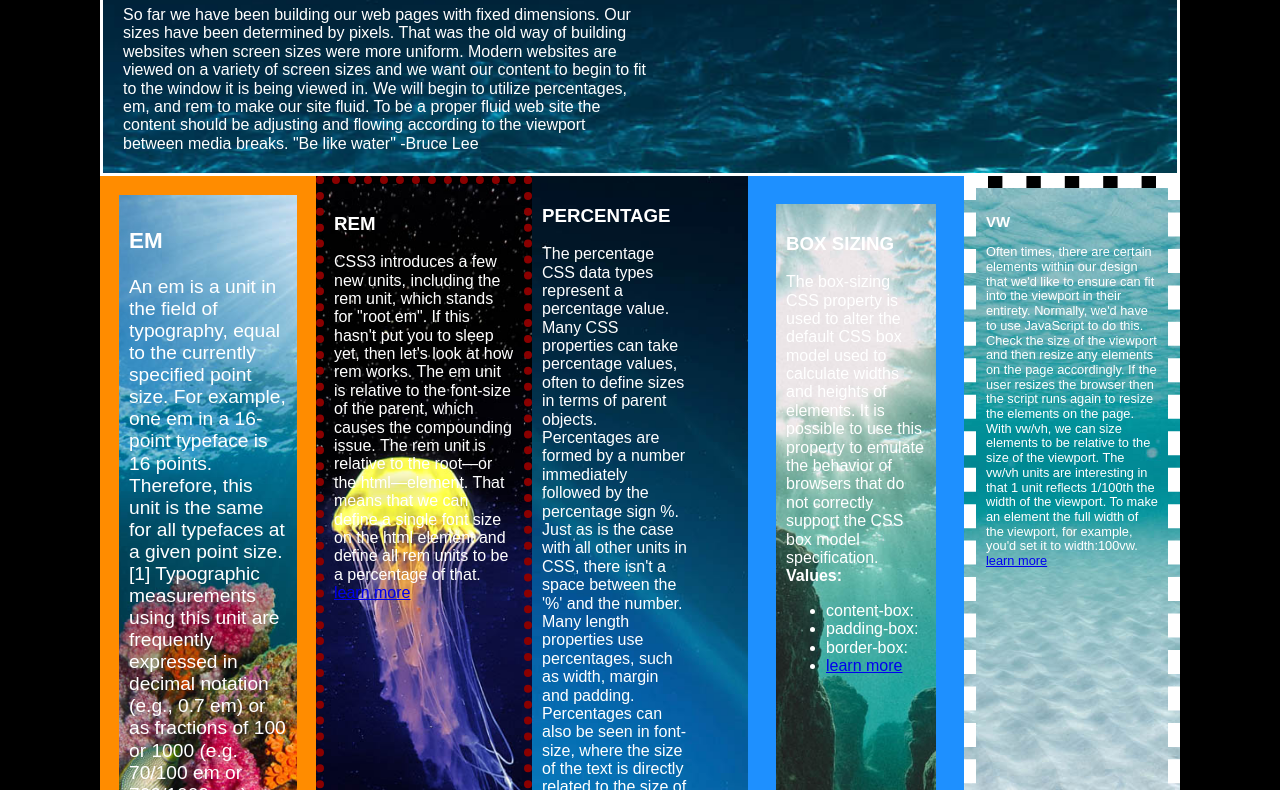
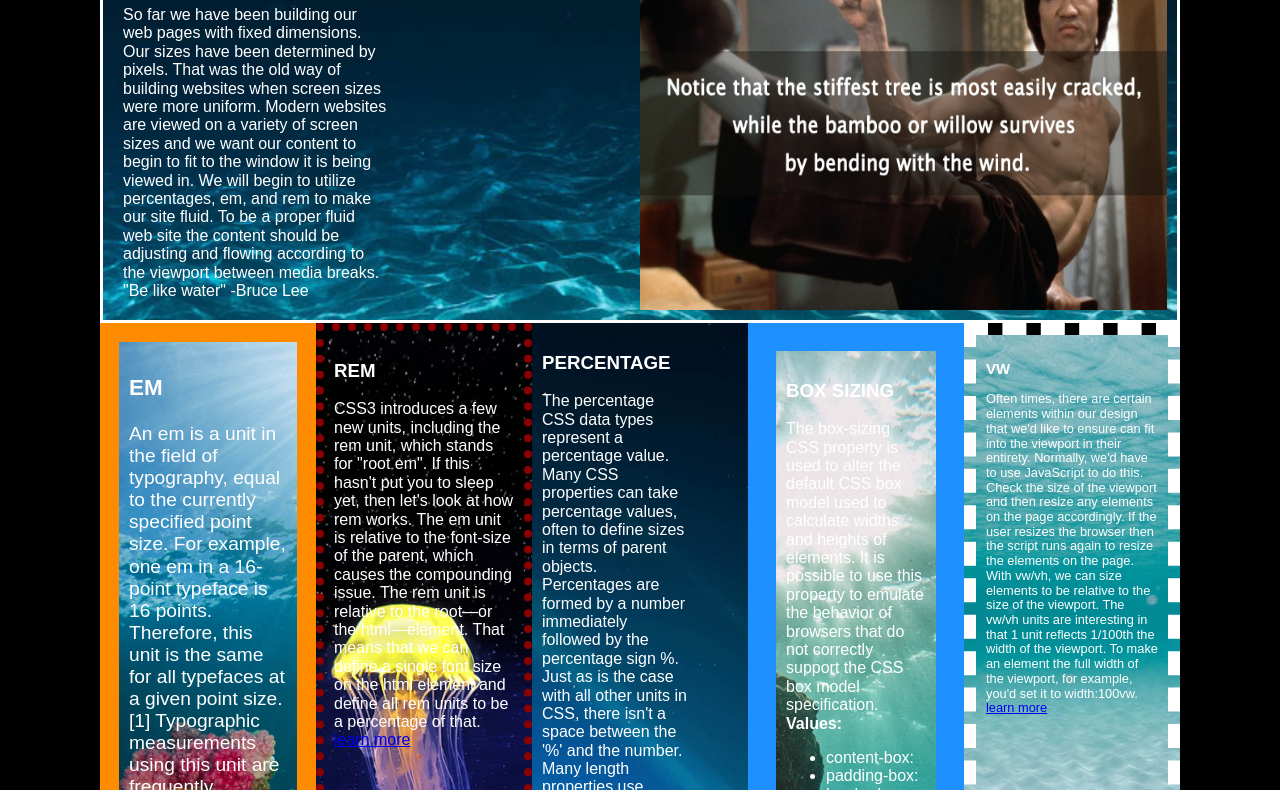
Before and after one commit to Aewilliams5/graph130, a plain HTML site: page pages/fluid.html in a window 1280 px wide. Shown: the part 225-1015 px from the top of the page. Drawn offline with nearby package versions, Linux system fonts and the light colour scheme.

Commit message:
bruce lee

```diff
--- a/pages/fluid.html
+++ b/pages/fluid.html
@@ -45,13 +45,16 @@
 </header>
 <main>
     <article>
-        <section class="hero">
+        <section class="hero pure-g">
+            <div class="pure-u-1-2">
               <h1>Fluid Dimensions Experiment</h1>
                 <p>
                     So far we have been building our web pages with fixed dimensions. Our sizes have been determined by pixels. That was the old way of building websites when screen sizes were more uniform. Modern websites are viewed on a variety of screen sizes and we want our content to begin to fit to the window it is being viewed in. We will begin to utilize percentages, em, and rem to make our site fluid. To be a proper fluid web site the content should be adjusting and flowing according to the viewport between media breaks.
                     "Be like water" -Bruce Lee
                 </p>
-        </section>
+            </div>
+            <img src="../images/bruce-lee.jpg" width="300px" alt="Bruce Lee" class="pure-u-1-2"/>
+            </section>
 </article>
 
 <article class="pure-g">
```
Also changed, not shown: images/bruce-lee.jpg (added).
